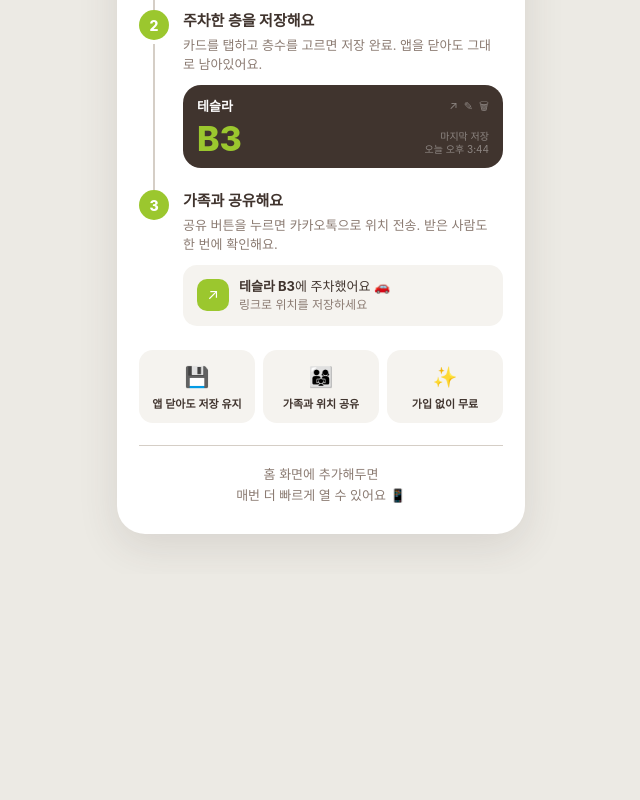
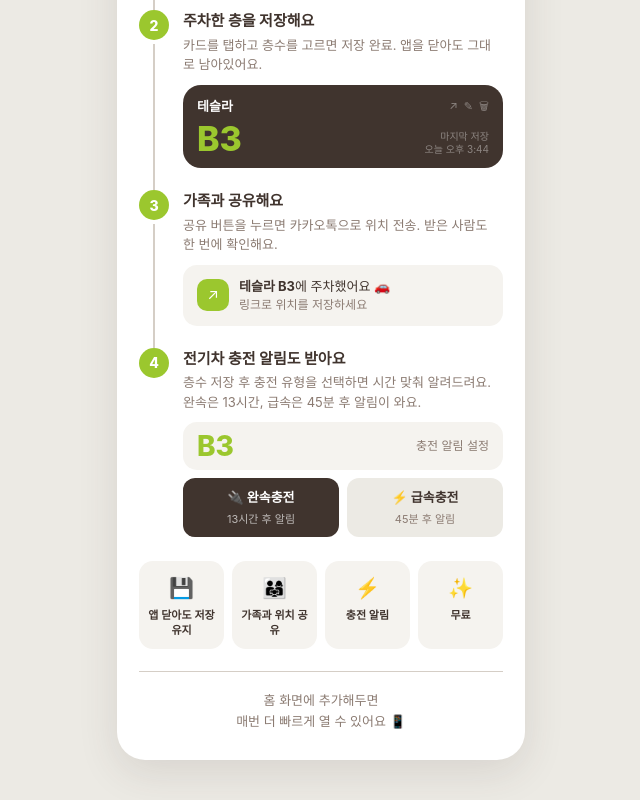
Before and after one commit to ssedol/myfloor, a Next.js app: page /guide in a window 1280 px wide. Shown: the part 474-1274 px from the top of the page, without its empty margins (319-959 px from the left). Before the commit the page ends 1048 px from the top, so only its background shows below. Built offline with nearby package versions, Linux system fonts and the light colour scheme; a web font is replaced by a local one.

Commit message:
가이드 페이지에 전기차 충전 알림 단계 추가 (Step 4)
- 완속(🔌 13h) / 급속(⚡ 45분) 선택 미니 목업 시각화
- 특징 칩에 '충전 알림' 추가

Co-Authored-By: Claude Sonnet 4.6 <noreply@anthropic.com>

```diff
--- a/src/app/guide/page.tsx
+++ b/src/app/guide/page.tsx
@@ -207,7 +207,6 @@ export default function GuidePage() {
               n={3}
               title="가족과 공유해요"
               desc="공유 버튼을 누르면 카카오톡으로 위치 전송. 받은 사람도 한 번에 확인해요."
-              last
               visual={
                 <div
                   style={{
@@ -243,12 +242,62 @@ export default function GuidePage() {
                 </div>
               }
             />
+            <StepRow
+              n={4}
+              title="전기차 충전 알림도 받아요"
+              desc="층수 저장 후 충전 유형을 선택하면 시간 맞춰 알려드려요. 완속은 13시간, 급속은 45분 후 알림이 와요."
+              last
+              visual={
+                <div style={{ display: "flex", flexDirection: "column", gap: 8 }}>
+                  <div
+                    style={{
+                      background: BG,
+                      borderRadius: 14,
+                      padding: "10px 14px",
+                      display: "flex",
+                      alignItems: "center",
+                      justifyContent: "space-between",
+                    }}
+                  >
+                    <span style={{ color: GREEN, fontSize: 28, fontWeight: 800, lineHeight: 1 }}>B3</span>
+                    <span style={{ fontSize: 12, color: SUB }}>충전 알림 설정</span>
+                  </div>
+                  <div style={{ display: "grid", gridTemplateColumns: "1fr 1fr", gap: 8 }}>
+                    <div
+                      style={{
+                        background: BROWN,
+                        borderRadius: 12,
+                        padding: "10px 8px",
+                        textAlign: "center",
+                        color: WHITE,
+                      }}
+                    >
+                      <div style={{ fontSize: 13, fontWeight: 700 }}>🔌 완속충전</div>
+                      <div style={{ fontSize: 11, opacity: 0.65, marginTop: 3 }}>13시간 후 알림</div>
+                    </div>
+                    <div
+                      style={{
+                        background: SURFACE,
+                        borderRadius: 12,
+                        padding: "10px 8px",
+                        textAlign: "center",
+                        color: BROWN,
+                      }}
+                    >
+                      <div style={{ fontSize: 13, fontWeight: 700 }}>⚡ 급속충전</div>
+                      <div style={{ fontSize: 11, color: SUB, marginTop: 3 }}>45분 후 알림</div>
+                    </div>
+                  </div>
+                </div>
+              }
+            />
 
             {/* 특징 칩 */}
             <div style={{ display: "flex", gap: 8, marginTop: 24 }}>
               <FeatureChip icon="💾" label="앱 닫아도 저장 유지" />
               <FeatureChip icon="👨‍👩‍👧" label="가족과 위치 공유" />
-              <FeatureChip icon="✨" label="가입 없이 무료" />
+              <FeatureChip icon="⚡" label="충전 알림" />
+              <FeatureChip icon="✨" label="무료" />
             </div>
 
             {/* 마무리 */}
```
